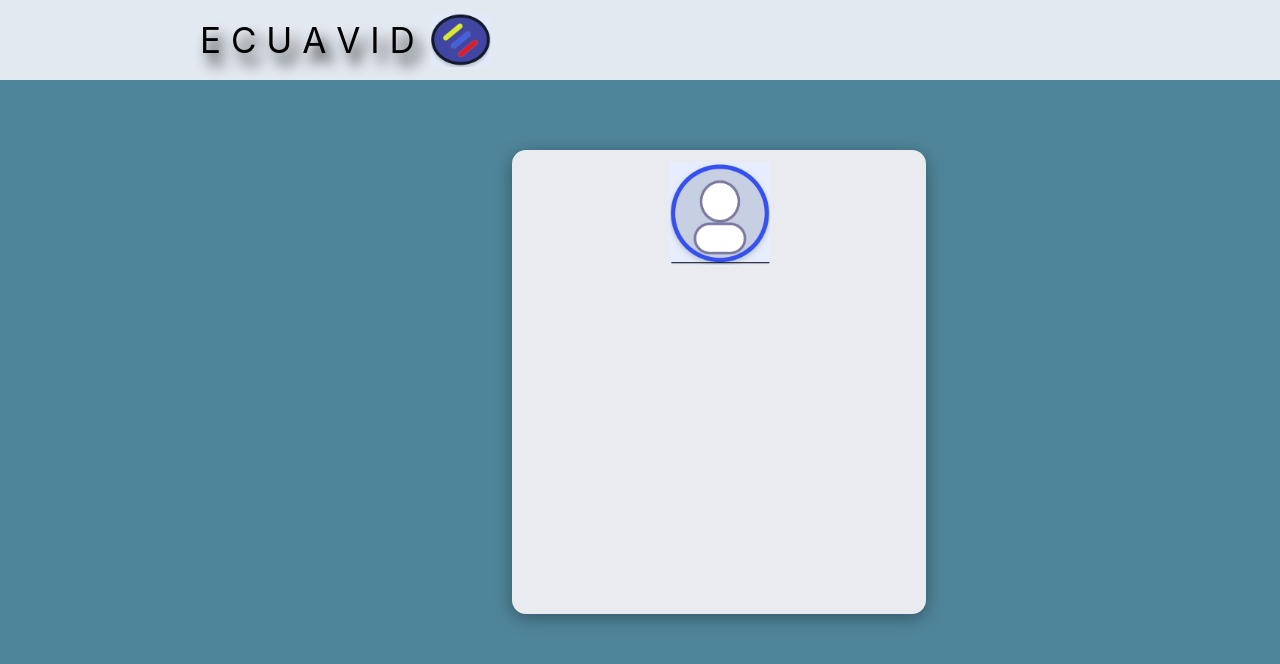
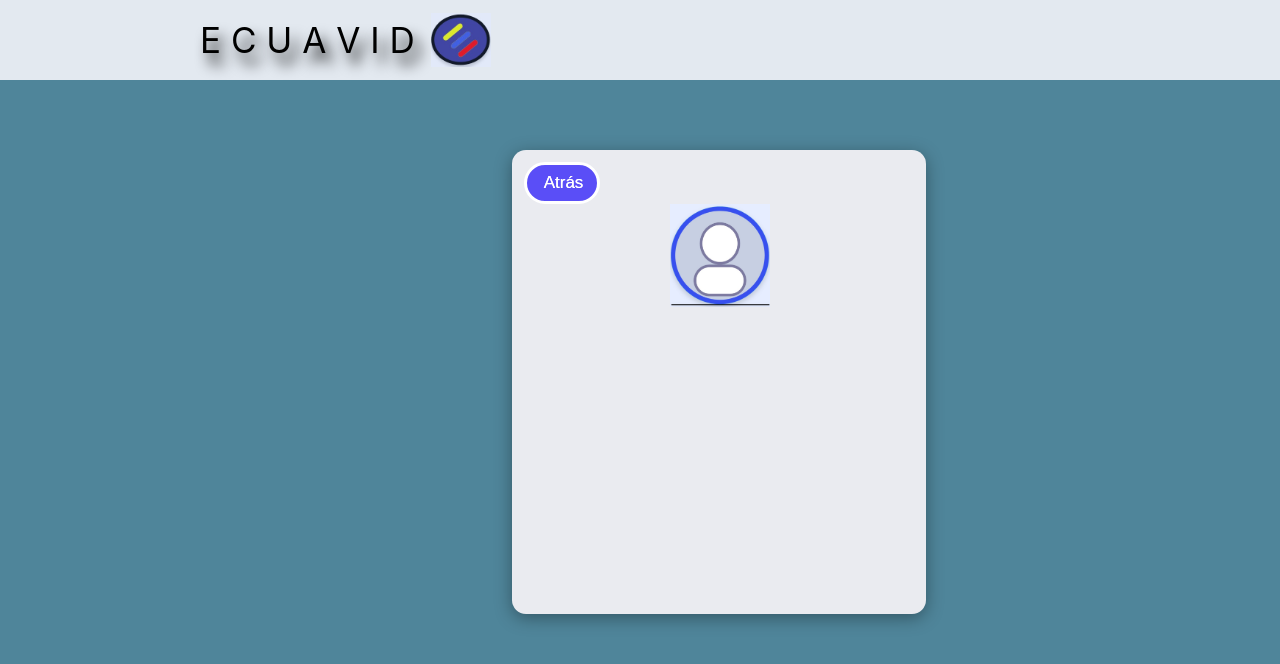
Before and after one commit to israbarmar/ECUAVID_, an Angular app: page /cuenta in a window 1280 px wide. Shown: the top 664 px of the page. Built offline with nearby package versions, Linux system fonts and the light colour scheme.

Commit message:
Commit message

```diff
--- a/src/app/cuenta/cuenta.component.html
+++ b/src/app/cuenta/cuenta.component.html
@@ -40,6 +40,25 @@
     margin-top: 700px;
     box-shadow: 0 4px 17px rgba(0, 0, 0, 0.35);
 }
+.button-back{
+    background-color: #5a4ef7;
+    display: flex;
+    padding: 8px 35px;
+    border: 3px solid rgb(255, 255, 255);
+    border-radius: 60px;
+    margin-right: 450px;
+    font-weight: 450;
+    font-family: Arial,sans-serif;
+    font-size: 17px;
+    text-shadow: 0.0em 0.0em 0.0em;
+    cursor: pointer;
+    transition: all 0.2s ease-in-out;
+}
+
+.button-back:hover{
+    transform: translateY(-3px);
+    box-shadow: 0 4px 17px rgba(0, 0, 0, 0.35);
+  }
 
 
 </style>
@@ -50,7 +69,13 @@
 </div>
   <img width="60" src="assets/Logo.jpg"/>
 
+
  <div class="c-login" role="main">
+    <div class="button-back" style= color:#ffffff; href="#" [routerLink]="['/home']">
+      <div style=margin-left:-18px;>
+        Atrás
+    </div>
+    </div>
     <div style = "margin-left: 130px;">
     <img width="100" src="assets/LOGO-CUENTA.jpg"/>
 </div>
```
